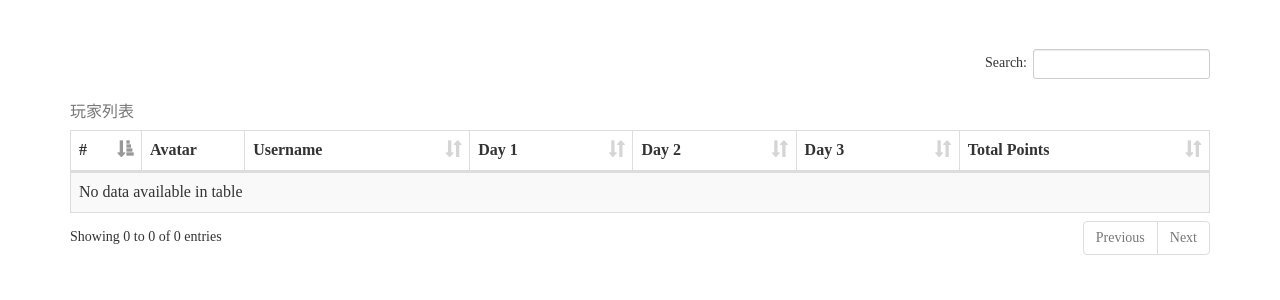
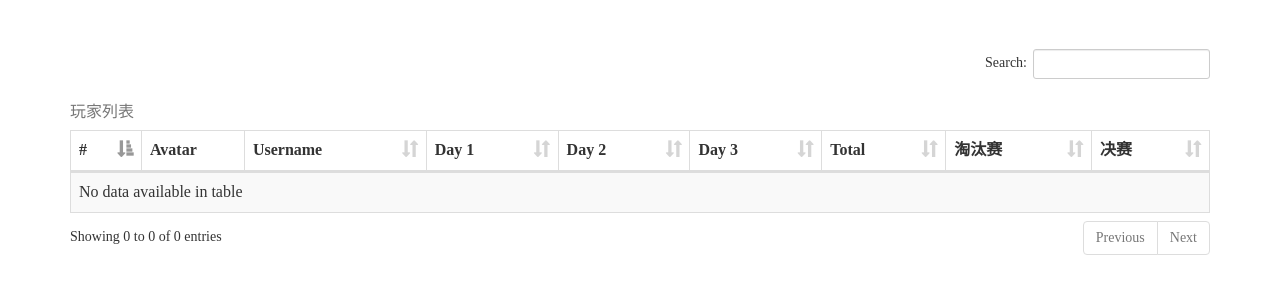
Before and after one commit to Troogle/Lanxiang, a Django app: page /statistics/ in a window 1280 px wide. Shown: the part 51-351 px from the top of the page. Run offline with Django 3.2, Linux system fonts and the light colour scheme; some libraries are stand-ins or nearby versions.

Commit message:
自动释放淘汰赛图池

```diff
--- a/templates/beatmapedit.html
+++ b/templates/beatmapedit.html
@@ -8,8 +8,8 @@
                 <input type="text" class="form-control" name="mapurl" placeholder="http://osu.ppy.sh/p/beatmap?b=xxx">
             </div>
             <div class="form-group">
-                <label for="date">Day</label>
-                <input type="text" class="form-control" name="date" value="1">
+                <label for="date">Day(1-3,淘汰赛,决赛)</label>
+                <input type="text" class="form-control" name="date" value="淘汰赛">
             </div>
             <div class="form-group">
                 <label for="mode">Mode</label>
--- a/templates/pool.html
+++ b/templates/pool.html
@@ -9,7 +9,7 @@
                     {% for map in value %}
                         {% if forloop.first %}
                             <tr>
-                                <td colspan="4">{{ key }}</td>
+                                <td colspan="5">{{ key }}</td>
                             </tr>
                             <tr>
                         {% endif %}
--- a/templates/statistics.html
+++ b/templates/statistics.html
@@ -15,7 +15,9 @@
                 <th>Day 1</th>
                 <th>Day 2</th>
                 <th>Day 3</th>
-                <th>Total Points</th>
+                <th>Total</th>
+                <th>淘汰赛</th>
+                <th>决赛</th>
             </tr>
             </thead>
             <tbody>
@@ -32,6 +34,11 @@
                     <td>{{ matchuser.point2|floatformat:3 }}</td>
                     <td>{{ matchuser.point3|floatformat:3 }}</td>
                     <td>{{ matchuser.point|floatformat:3 }}</td>
+                    <td class="{% ifequal matchuser.team 1 %}info{% endifequal %}
+                    {% ifequal matchuser.team 2 %}success{% endifequal %}">
+                        0
+                    </td>
+                    <td>0</td>
                 </tr>
             {% endfor %}
             </tbody>
--- a/web/ctb/models.py
+++ b/web/ctb/models.py
@@ -31,6 +31,7 @@
 	username = models.CharField(max_length=30)
 	checked = models.BooleanField(default=False)
 	userType = models.IntegerField()
+	team = models.IntegerField(default=-1)
 
 	def __unicode__(self):
 		return self.username
--- a/web/ctb/views.py
+++ b/web/ctb/views.py
@@ -20,10 +20,12 @@
 
 def pool(request):
 	maplist = []
-	data = PackMapData('决赛')
-	maplist.append(data)
-	data = PackMapData('淘汰赛')
-	maplist.append(data)
+	if datetime.now() > datetime(year=2015, month=2, day=27):
+		data = PackMapData('决赛')
+		maplist.append(data)
+	if datetime.now() > datetime(year=2015, month=2, day=26):
+		data = PackMapData('淘汰赛')
+		maplist.append(data)
 	timedelta = (datetime.now() - datetime(year=2015, month=2, day=19)).days
 	timedelta = min(timedelta, 3)
 	for date in range(timedelta, 0, -1):
@@ -38,7 +40,8 @@
 		mapurl = request.POST.get('mapurl')
 		mode = request.POST.get('mode')
 		date = request.POST.get('date')
-		diffid = re.match(r"https?://osu\.ppy\.sh/p/beatmap\?b=(\d+).*", mapurl).expand(r"\1")
+		diffid = re.match(r"https?://osu\.ppy\.sh/(p/beatmap\?b=|b/)(?P<mapid>\d+).*"
+						  , mapurl).expand(r"\g<mapid>")
 		setid, mapname, diffname = getmap(diffid)
 		Beatmap.objects.create(
 			diffid=diffid,
```
Also changed, not shown: web/ctb/migrations/0009_auto__add_field_matchuser_team.py (added).
